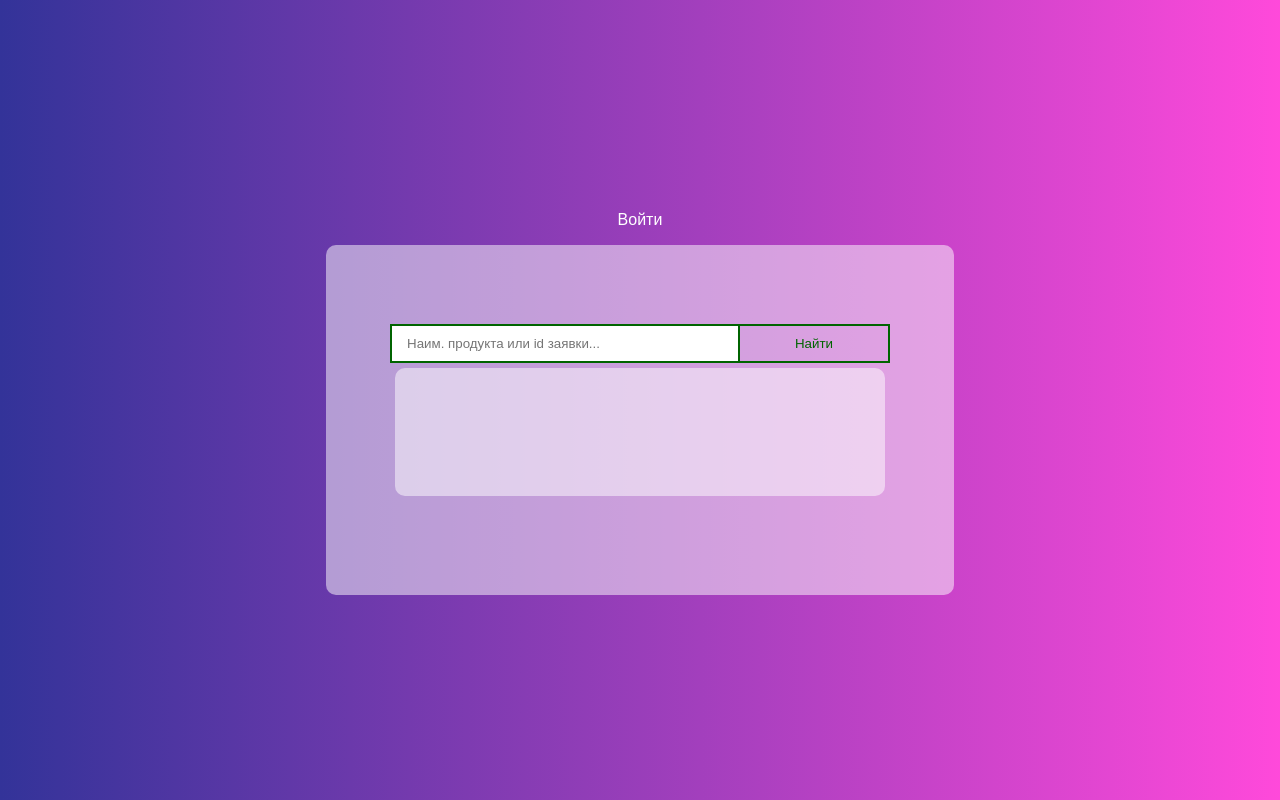
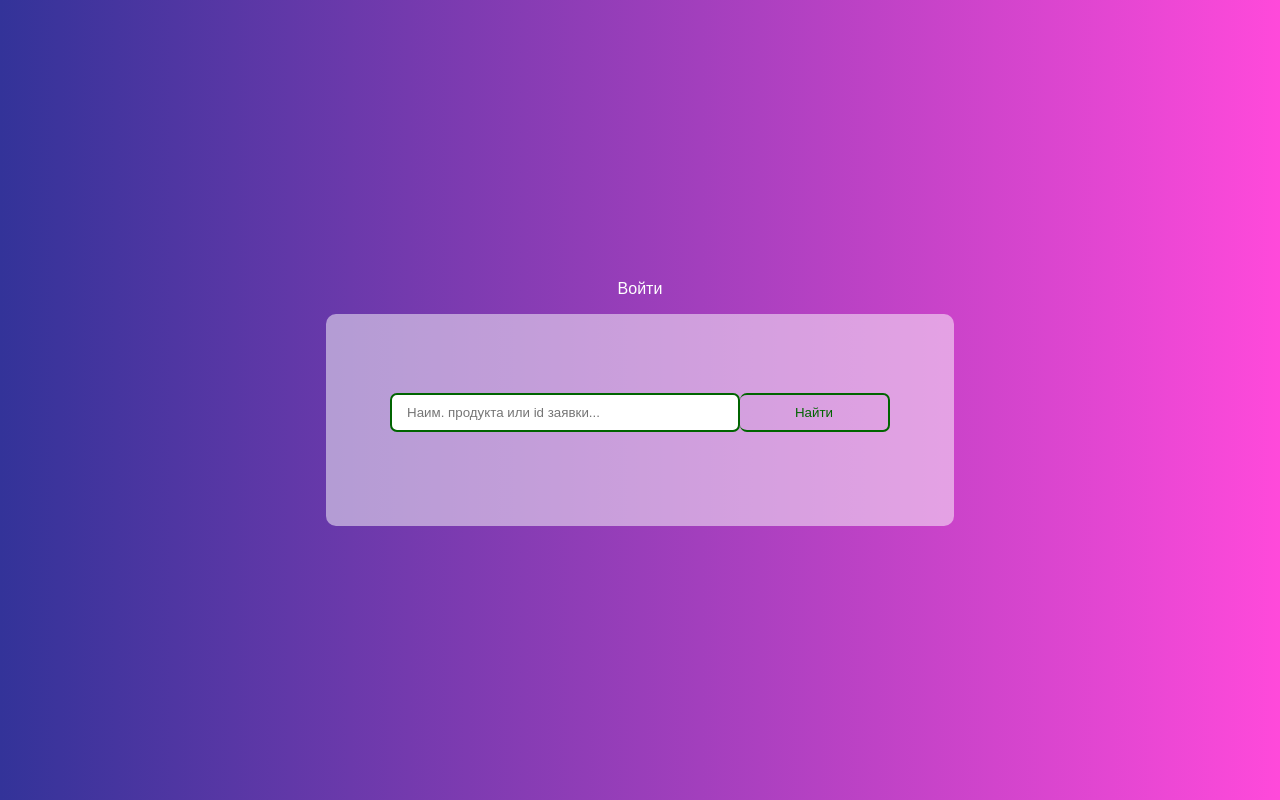
Before and after one commit to Eugene-Eremin/auctionProject, a Vue app in the folder vue-app/: page /applications in a window 1280 px wide. Built offline with nearby package versions, Linux system fonts and the light colour scheme.

Commit message:
фиксы

```diff
--- a/vue-app/src/components/UI/MyButton.vue
+++ b/vue-app/src/components/UI/MyButton.vue
@@ -18,5 +18,6 @@ export default {
   color: darkgreen;
   border: 2px solid darkgreen;
   border-left: 0px;
+  border-radius: 7px;
 }
 </style>
--- a/vue-app/src/components/UI/MyInput.vue
+++ b/vue-app/src/components/UI/MyInput.vue
@@ -22,5 +22,6 @@ export default {
   border: 2px solid darkgreen;
   padding: 10px 15px;
   margin-top: 15px;
+  border-radius: 7px;
 }
 </style>
--- a/vue-app/src/components/componentsApplications/ApplicationsList.vue
+++ b/vue-app/src/components/componentsApplications/ApplicationsList.vue
@@ -1,5 +1,5 @@
 <template>
-  <div class="app-container">
+  <div class="app-container1">
   <div class="application">
     <div class="item">
       <application-item :key="application.id" :application="application" v-for="application in arrayApplications"/>
--- a/vue-app/src/components/componentsCreateApplication/CreateApplication.vue
+++ b/vue-app/src/components/componentsCreateApplication/CreateApplication.vue
@@ -1,5 +1,5 @@
 <template>
-<div class="app-container">
+<div class="app-container1">
   <h2>Заявки</h2>
     <h3>Создать заявку</h3>
     <div class="product_name">
--- a/vue-app/src/pages/MainPages/adminPages/AdminPanel/AllApplications.vue
+++ b/vue-app/src/pages/MainPages/adminPages/AdminPanel/AllApplications.vue
@@ -1,15 +1,13 @@
 <template>
     <Navbar></Navbar>
     <div class="container">
-        <div class="app-container1">
+        <div class="app-container">
             <create-application @updateApplications="updateApplications"></create-application>
-            <div class="content">
                 <h3 class="indent">Все заявки</h3>
                 <search-form-for-applic class="indent"></search-form-for-applic>
                 <div class="layer">
                     <applications-list :arrayApplications="arrayApplications"></applications-list>
                     <div v-intersection="loadMoreApplications" class="observer"></div>
-                </div>
             </div>
         </div>
     </div>
```
